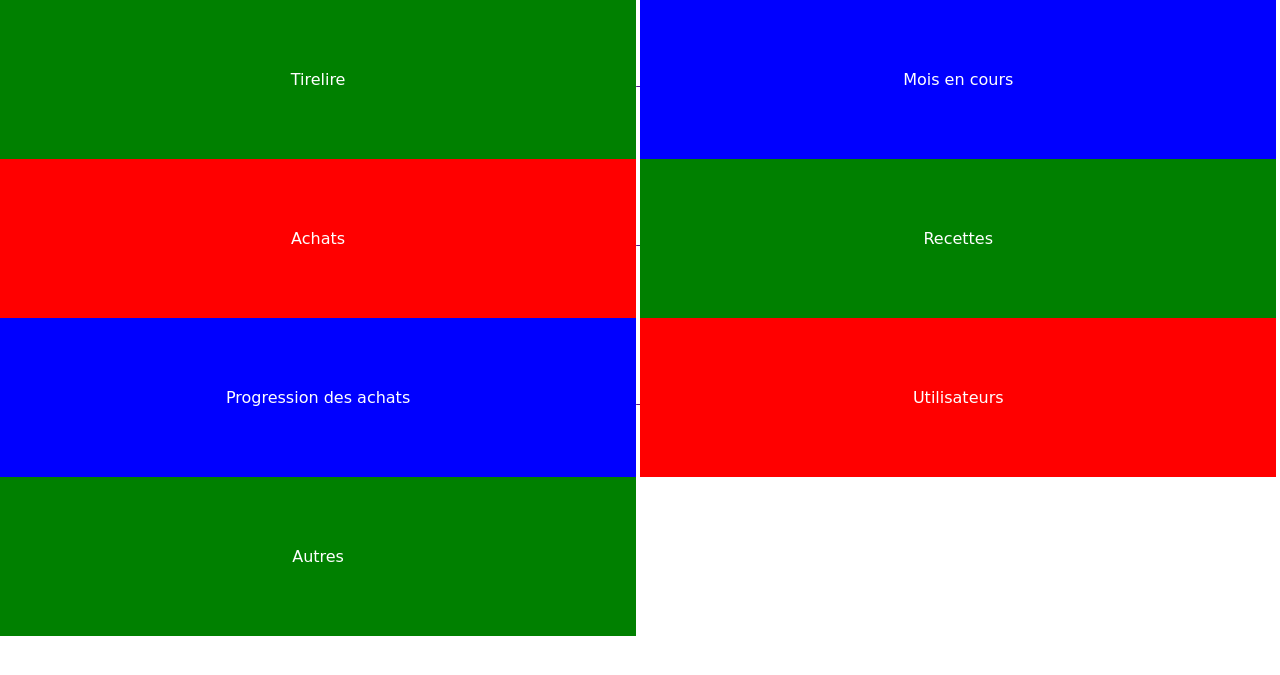
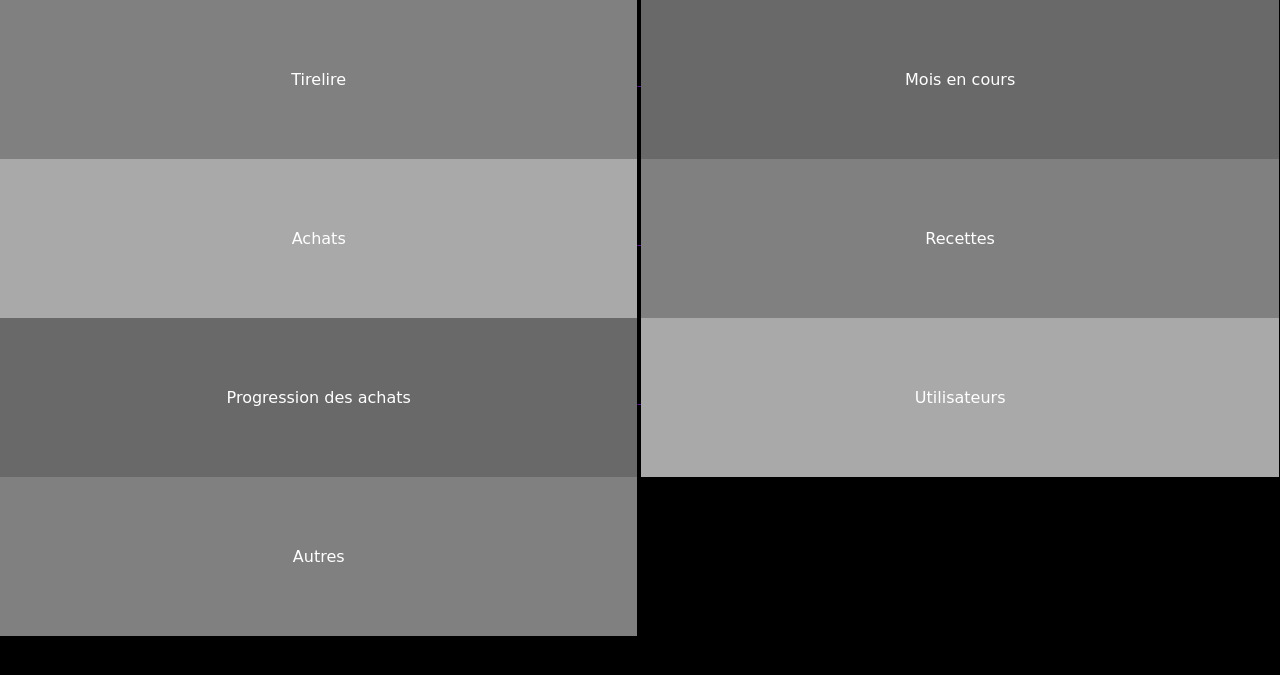
Before and after one commit to uchiwa43/Cash-note, a PHP site: page /template/menu_main.html in a window 1280 px wide. Shown: the top 675 px of the page. Run offline with PHP 8.4, Linux system fonts and the light colour scheme.

Commit message:
changé les couleurs du menu et de fon

```diff
--- a/css/style.css
+++ b/css/style.css
@@ -1,12 +1,12 @@
 body{
-    /*background-color:yellow;*/
+    background-color:black;
     margin: 0;
     padding:0;
 }
 
 .bloc_menu {
     display: inline-block;
-    width: 49.7%;
+    width: 49.8%;
 
     color: white;
     font-family: "DejaVu Sans";
@@ -21,14 +21,14 @@ body{
     padding-bottom: 97px;
 }
 .color1{
-    background-color: green;
+    background-color: grey;
 }
 .color2 {
-    background-color: red;
+    background-color: darkgrey;
 
 }
 .color3{
-    background-color: blue;
+    background-color: dimgrey;
 }
 .color0{
     background-color: white;
```
